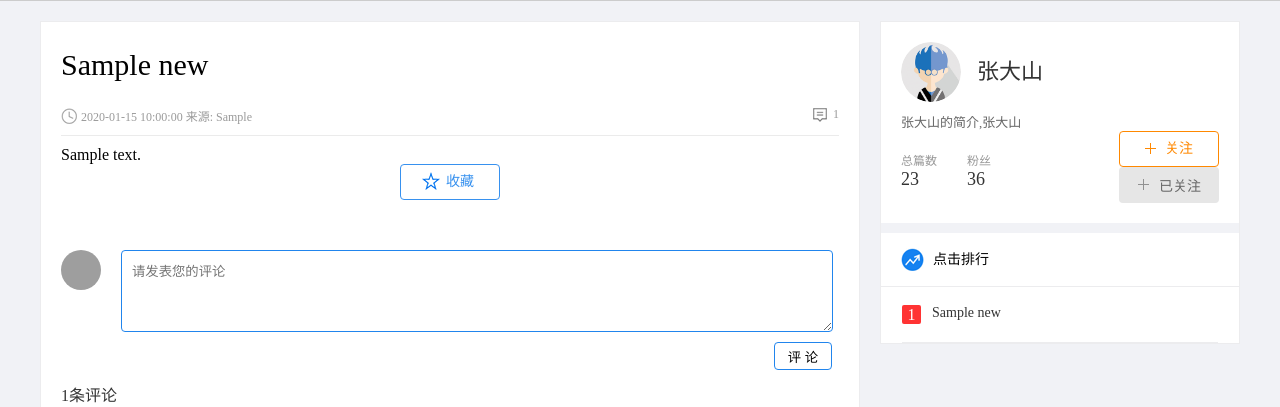
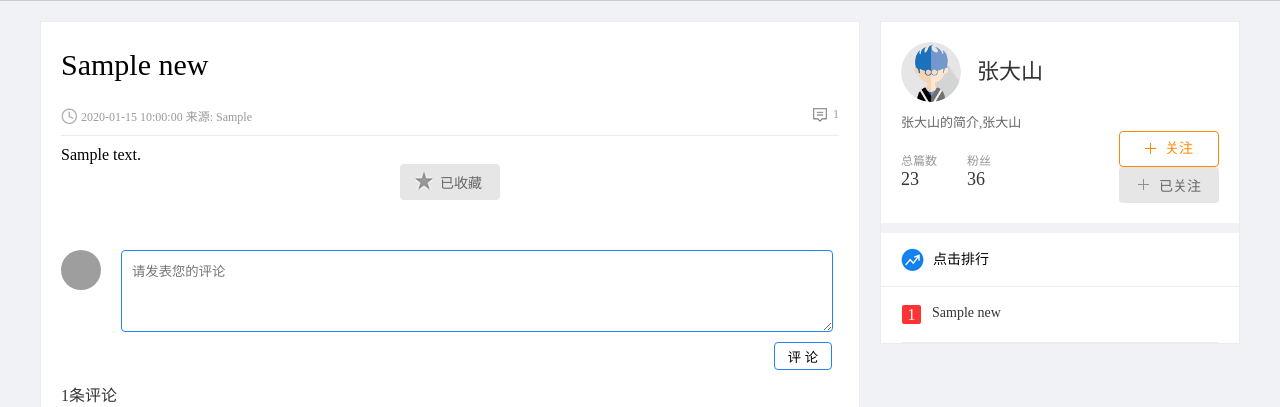
Before and after one commit to hwei002/news, a Flask app: page /news/1 in a window 1280 px wide. Shown: the part 59-466 px from the top of the page. Run offline with Flask 2, Linux system fonts and the light colour scheme; the visitor is signed in with stand-in values (Sample User, id 1); tables that the repository leaves empty hold one stand-in row (values such as "Sample post"); parts of the project's set-up code (start-up, migrations or seed data) failed here and were passed over; some libraries are stand-ins or nearby versions; grey boxes are pictures that could not be loaded.

Commit message:
是否收藏的后端逻辑

```diff
--- a/info/modules/news/views.py
+++ b/info/modules/news/views.py
@@ -30,10 +30,16 @@ def news_detail(news_id):
         abort(404)  # 数据未找到有一个统一的404页面，后续再去实现此功能
     news.clicks += 1  # 更新点击次数
 
+    # 判断用户是否收藏本条新闻
+    is_collected = False
+    if user and news in user.collection_news:  # User和News是多对多关系，此处collection_news在Model已定义好
+        is_collected = True  # 上一行最后不用.all()表lazy模式【用的时候再去查询】，用了.all()则会立即查询，影响性能
+
     # 把数据进行汇总，当参数传给模板，供渲染时使用
     data = {
         "user": user.to_dict() if user else None,  # 将user转为字典形式传给前端html模板，供 js 分支判断使用
         "top_click_news": top_click_news,
         "news": news.to_dict(),
+        "is_collected": is_collected,
     }
     return render_template('news/detail.html', data=data)
--- a/info/static/news/css/main.css
+++ b/info/static/news/css/main.css
@@ -661,7 +661,7 @@ body{
     color:#666;
     border-radius:4px;
     font-size:14px;
-    margin:0px 5px;
+    /*margin:0px 5px;*/
     background:url(../images/collect_icons.png) 15px -73px no-repeat #e6e6e6;
     position:relative;
     overflow:hidden;
--- a/info/templates/news/base.html
+++ b/info/templates/news/base.html
@@ -12,7 +12,7 @@
 <body>
     <div class="header_con">
         <div class="header">
-            <a href="#" class="logo fl"><img src="../../static/news/images/logo.png" alt="logo"></a>
+            <a href="/" class="logo fl"><img src="../../static/news/images/logo.png" alt="logo"></a>
             {% block categoryBlock %}{% endblock %}
             {% if data.user %}  <!--如果user不等于None，那么说明当前存在已登录用户，故需加载用户头像和昵称，显示到右上角-->
                 <div class="user_login fr">
--- a/info/templates/news/detail.html
+++ b/info/templates/news/detail.html
@@ -18,8 +18,15 @@
     </div>
     {{ data.news.content | safe }}  <!--safe让content以html格式被展示，即p/div被执行，而非原样输出-->
 
-    <a href="javascript:;" class="collection block-center">收藏</a>
-    <a href="javascript:;" class="collected block-center" style="display: none"><span class="out">已收藏</span><span class="over">取消收藏</span></a>
+    <a href="javascript:;" class="collected block-center" data-newid="{{ data.news.id }}"
+       style="display: {% if data.is_collected %} block {% else %} none {% endif %};">
+       <span class="out">已收藏</span>
+       <span class="over">取消收藏</span>
+    </a>
+    <a href="javascript:;" class="collection block-center" data-newid="{{ data.news.id }}"
+       style="display: {% if data.is_collected %} none {% else %} block {% endif %};">
+       收藏
+    </a>
 
     {% if data.user %}  <!--判断用户是否登录，如未登录则提示其登录再评论。如已登录则载入其头像及输入文本框-->
         <form action="" class="comment_form">
```
